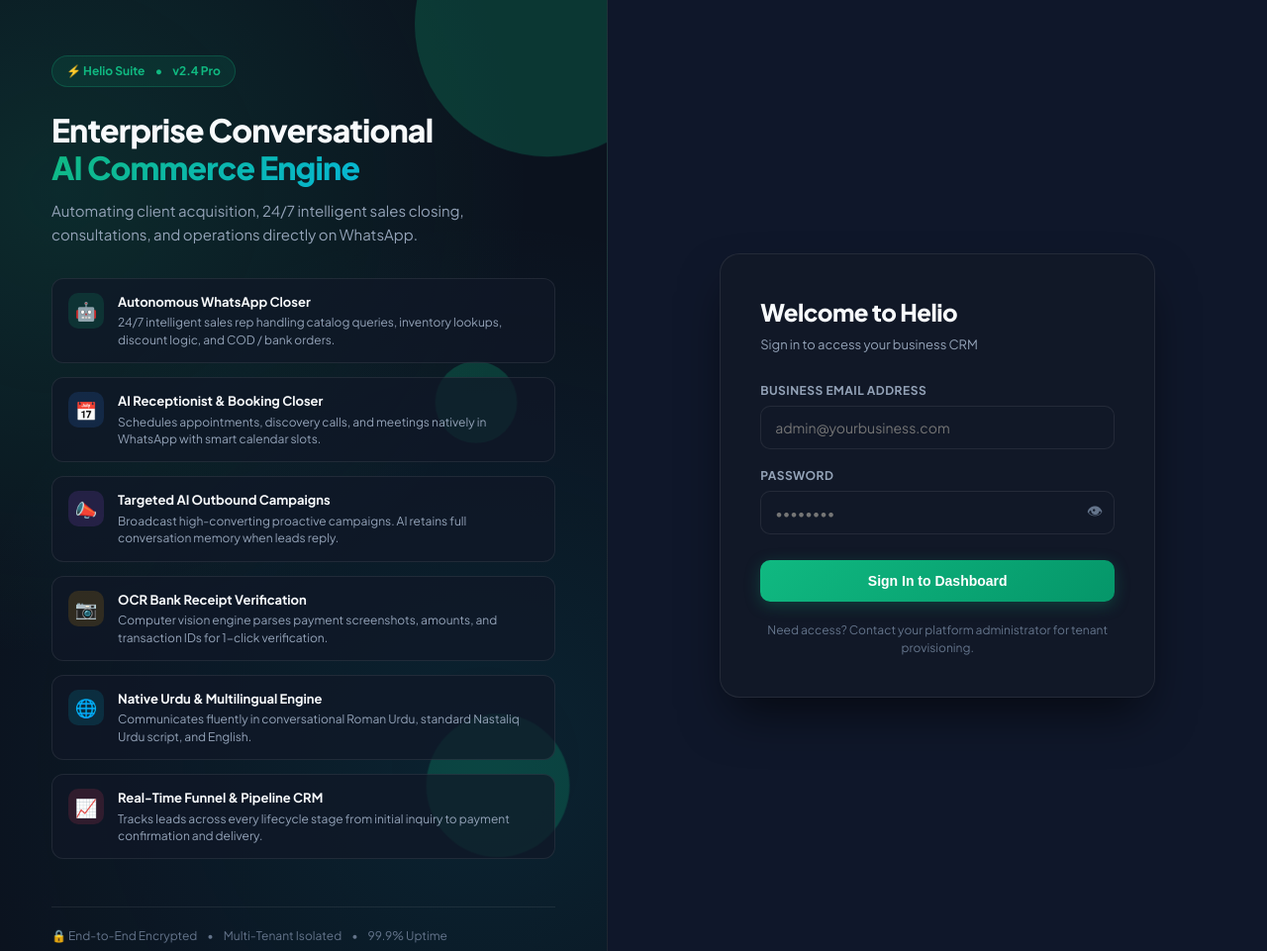
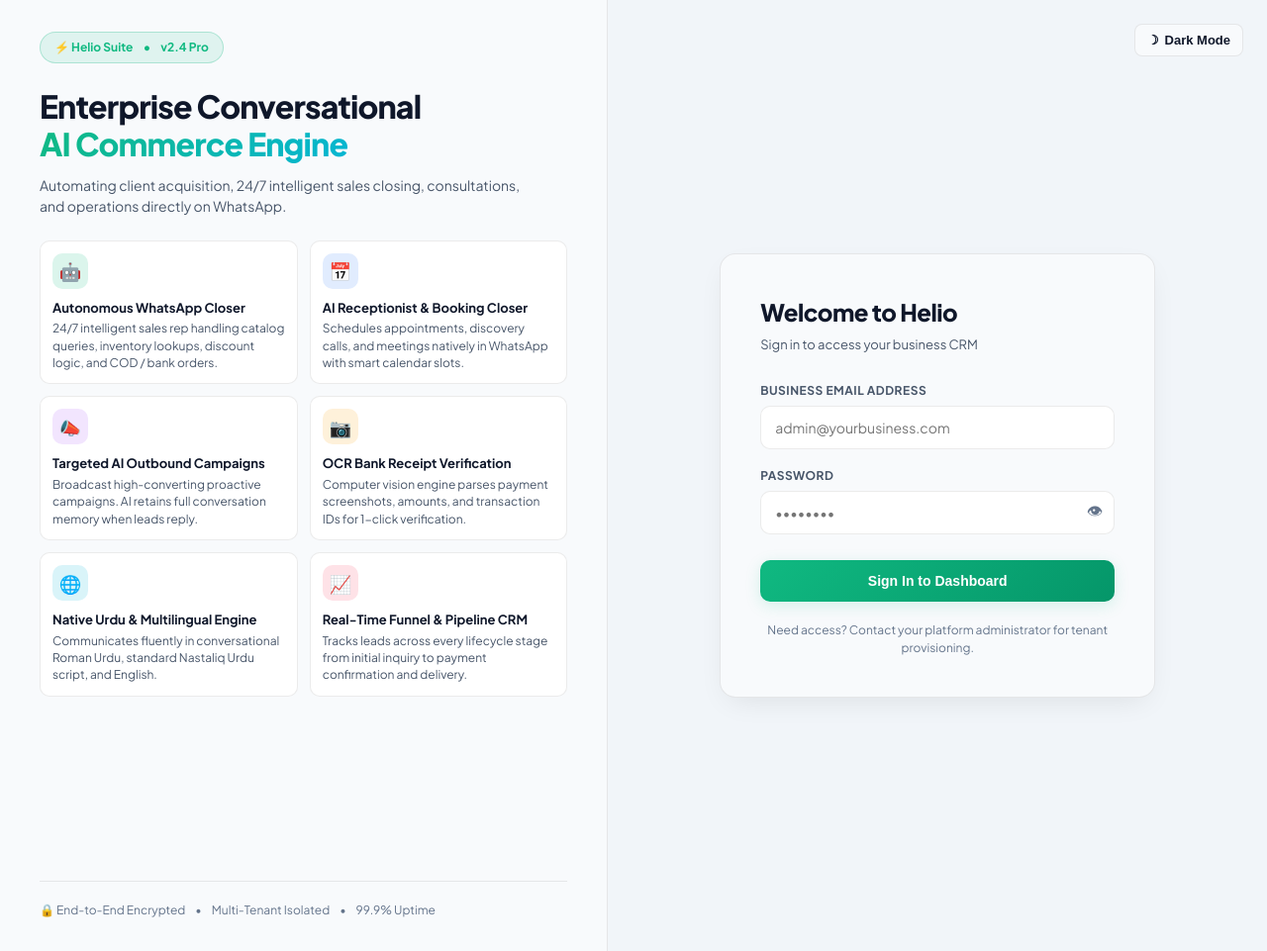
Before and after one commit to Subhan696/Whatsapp-Sales-Agent, a FastAPI app: page /admin in a window 1280 px wide. Shown: the whole page at 99% size. Run offline with FastAPI, Linux system fonts and the light colour scheme; lists and menus that the app fills with data are empty; parts of the project's set-up code (start-up, migrations or seed data) failed here and were passed over.

Commit message:
modified ui

```diff
--- a/app/templates/admin.html
+++ b/app/templates/admin.html
@@ -29,6 +29,19 @@
     --mono: 'JetBrains Mono', monospace;
   }
 
+  [data-theme="light"] {
+    --bg-base: #f1f5f9;
+    --bg-surface: #f8fafc;
+    --bg-card: #ffffff;
+    --bg-card-hover: #e2e8f0;
+    --border: rgba(0, 0, 0, 0.08);
+    --border-highlight: rgba(16, 185, 129, 0.3);
+    --text-primary: #0f172a;
+    --text-secondary: #475569;
+    --text-muted: #64748b;
+    --accent-glow: rgba(16, 185, 129, 0.15);
+  }
+
   *, *::before, *::after { box-sizing: border-box; margin: 0; padding: 0; }
   body {
     font-family: var(--font);
@@ -521,26 +534,20 @@
     z-index: 9999;
     display: flex;
     align-items: stretch;
-    min-height: 100vh;
+    height: 100vh;
+    overflow: hidden;
   }
   .auth-brand {
     flex: 0 0 48%;
-    background: radial-gradient(circle at 10% 20%, rgba(16, 185, 129, 0.15) 0%, transparent 50%),
-                radial-gradient(circle at 80% 80%, rgba(6, 182, 212, 0.1) 0%, transparent 60%),
-                #0b121e;
+    background: var(--bg-surface);
     border-right: 1px solid var(--border);
     display: flex;
     flex-direction: column;
     justify-content: space-between;
-    padding: 56px 52px;
+    padding: 32px 40px;
     color: var(--text-primary);
     position: relative;
-    overflow-y: auto;
-  }
-  .auth-bubble { position: absolute; border-radius: 50%; background: #10b981; animation: float ease-in-out infinite; pointer-events: none; }
-  .auth-bubble-1 { width: 260px; height: 260px; top: -90px; right: -70px; opacity: .08; animation-duration: 10s; }
-  .auth-bubble-2 { width: 140px; height: 140px; bottom: 80px; right: 40px; opacity: .1; animation-duration: 7s; animation-delay: -3s; }
-  .auth-bubble-3 { width: 80px; height: 80px; top: 40%; right: 15%; opacity: .12; animation-duration: 5s; animation-delay: -1.5s; }
+  }
 
   .auth-brand-inner { position: relative; z-index: 2; }
   .auth-logo-badge {
@@ -570,33 +577,34 @@
     -webkit-text-fill-color: transparent;
   }
   .auth-brand p.tagline {
-    font-size: 15px;
+    font-size: 14px;
     color: var(--text-secondary);
-    line-height: 1.6;
-    margin-bottom: 32px;
-    max-width: 90%;
+    line-height: 1.5;
+    margin-bottom: 24px;
+    max-width: 95%;
   }
 
   /* 6 Showcase Features Grid */
   .feature-grid {
     display: grid;
-    grid-template-columns: 1fr;
-    gap: 14px;
-    margin-bottom: 32px;
+    grid-template-columns: repeat(2, 1fr);
+    gap: 12px;
+    margin-bottom: 20px;
   }
   .feat-card {
-    background: rgba(17, 24, 39, 0.7);
+    background: var(--bg-card);
     border: 1px solid var(--border);
-    border-radius: 12px;
-    padding: 14px 16px;
+    border-radius: 10px;
+    padding: 12px;
     display: flex;
-    gap: 14px;
+    flex-direction: column;
+    gap: 10px;
     align-items: flex-start;
-    transition: border-color .2s, transform .2s;
+    transition: border-color .2s, box-shadow .2s;
   }
   .feat-card:hover {
     border-color: var(--border-highlight);
-    transform: translateX(3px);
+    box-shadow: 0 4px 12px rgba(0,0,0,0.05);
   }
   .feat-icon {
     width: 36px;
@@ -632,22 +640,42 @@
   /* Right Side Auth Form */
   .auth-form-panel {
     flex: 1;
-    background: var(--bg-surface);
+    background: var(--bg-base);
     display: flex;
     flex-direction: column;
     justify-content: center;
     align-items: center;
-    padding: 60px 48px;
-    overflow-y: auto;
+    padding: 32px;
+    position: relative;
   }
   .auth-card-inner {
     width: 440px;
     max-width: 100%;
-    background: var(--bg-card);
+    background: var(--bg-surface);
     border: 1px solid var(--border);
-    border-radius: 20px;
+    border-radius: 16px;
     padding: 40px;
-    box-shadow: 0 25px 50px -12px rgba(0, 0, 0, 0.6);
+    box-shadow: 0 10px 30px -10px rgba(0, 0, 0, 0.1);
+  }
+  .theme-toggle-btn {
+    position: absolute;
+    top: 24px;
+    right: 24px;
+    background: var(--bg-surface);
+    border: 1px solid var(--border);
+    color: var(--text-primary);
+    padding: 8px 12px;
+    border-radius: 8px;
+    cursor: pointer;
+    font-size: 13px;
+    font-weight: 600;
+    transition: all 0.2s;
+    display: flex;
+    align-items: center;
+    gap: 6px;
+  }
+  .theme-toggle-btn:hover {
+    background: var(--bg-card-hover);
   }
   .auth-card-inner h3 {
     font-size: 24px;
@@ -861,10 +889,6 @@
 <div id="auth-overlay" class="auth-overlay" style="display:none">
   <!-- Left Side: Helio Feature Showcase Matrix -->
   <div class="auth-brand">
-    <div class="auth-bubble auth-bubble-1"></div>
-    <div class="auth-bubble auth-bubble-2"></div>
-    <div class="auth-bubble auth-bubble-3"></div>
-
     <div class="auth-brand-inner">
       <div class="auth-logo-badge">
         <span>&#9889; Helio Suite</span>
@@ -932,6 +956,9 @@
 
   <!-- Right Side: Clean Login Panel -->
   <div class="auth-form-panel">
+    <button type="button" class="theme-toggle-btn" onclick="toggleTheme()" title="Toggle Theme">
+      <span id="theme-icon">&#9728;</span> <span id="theme-text">Light Mode</span>
+    </button>
     <div class="auth-card-inner" id="auth-form-panel">
       <h3 id="auth-title">Welcome to Helio</h3>
       <p class="auth-subtitle" id="auth-subtitle">Sign in to access your business CRM</p>
@@ -3753,7 +3780,42 @@ document.addEventListener("DOMContentLoaded", () => {
       btn.innerHTML = '&#128064; Show Summary';
     }
   }
+
+  // Initialize theme
+  const savedTheme = localStorage.getItem('theme');
+  const prefersLight = window.matchMedia('(prefers-color-scheme: light)').matches;
+  if (savedTheme === 'light' || (!savedTheme && prefersLight)) {
+    document.documentElement.setAttribute('data-theme', 'light');
+    const icon = document.getElementById('theme-icon');
+    const text = document.getElementById('theme-text');
+    if (icon && text) {
+      icon.innerHTML = '&#9789;';
+      text.innerText = 'Dark Mode';
+    }
+  }
 });
+
+function toggleTheme() {
+  const currentTheme = document.documentElement.getAttribute('data-theme');
+  const icon = document.getElementById('theme-icon');
+  const text = document.getElementById('theme-text');
+
+  if (currentTheme === 'light') {
+    document.documentElement.removeAttribute('data-theme');
+    localStorage.setItem('theme', 'dark');
+    if (icon && text) {
+      icon.innerHTML = '&#9728;';
+      text.innerText = 'Light Mode';
+    }
+  } else {
+    document.documentElement.setAttribute('data-theme', 'light');
+    localStorage.setItem('theme', 'light');
+    if (icon && text) {
+      icon.innerHTML = '&#9789;';
+      text.innerText = 'Dark Mode';
+    }
+  }
+}
 </script>
 </body>
 </html>
```
